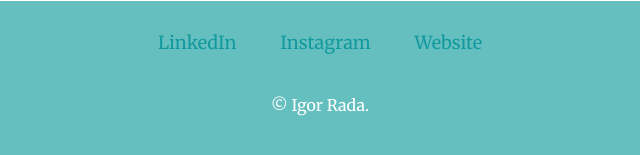
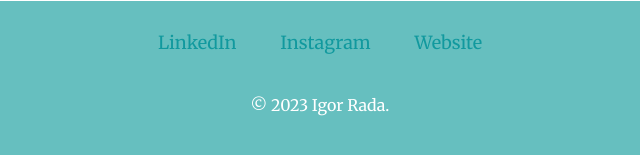
Before and after one commit to denigori/cv, a plain HTML site: page index.html in a window 1280 px wide. Shown: the part 2302-2457 px from the top of the page, 320-960 px from the left. Drawn offline with Linux system fonts and the light colour scheme.

Commit message:
Update index.html

```diff
--- a/index.html
+++ b/index.html
@@ -60,7 +60,7 @@
     <a class="footer-link" href="https://www.linkedin.com/in/igor-rada-769482114/">LinkedIn</a>
     <a class="footer-link" href="https://www.instagram.com/igorrada1/">Instagram</a>
     <a class="footer-link" href="https://www.appbrewery.co/">Website</a>
-    <p class="white" >© Igor Rada.</p>
+    <p class="white" >© 2023 Igor Rada.</p>
   </div>
     </body>
 </html>
```
